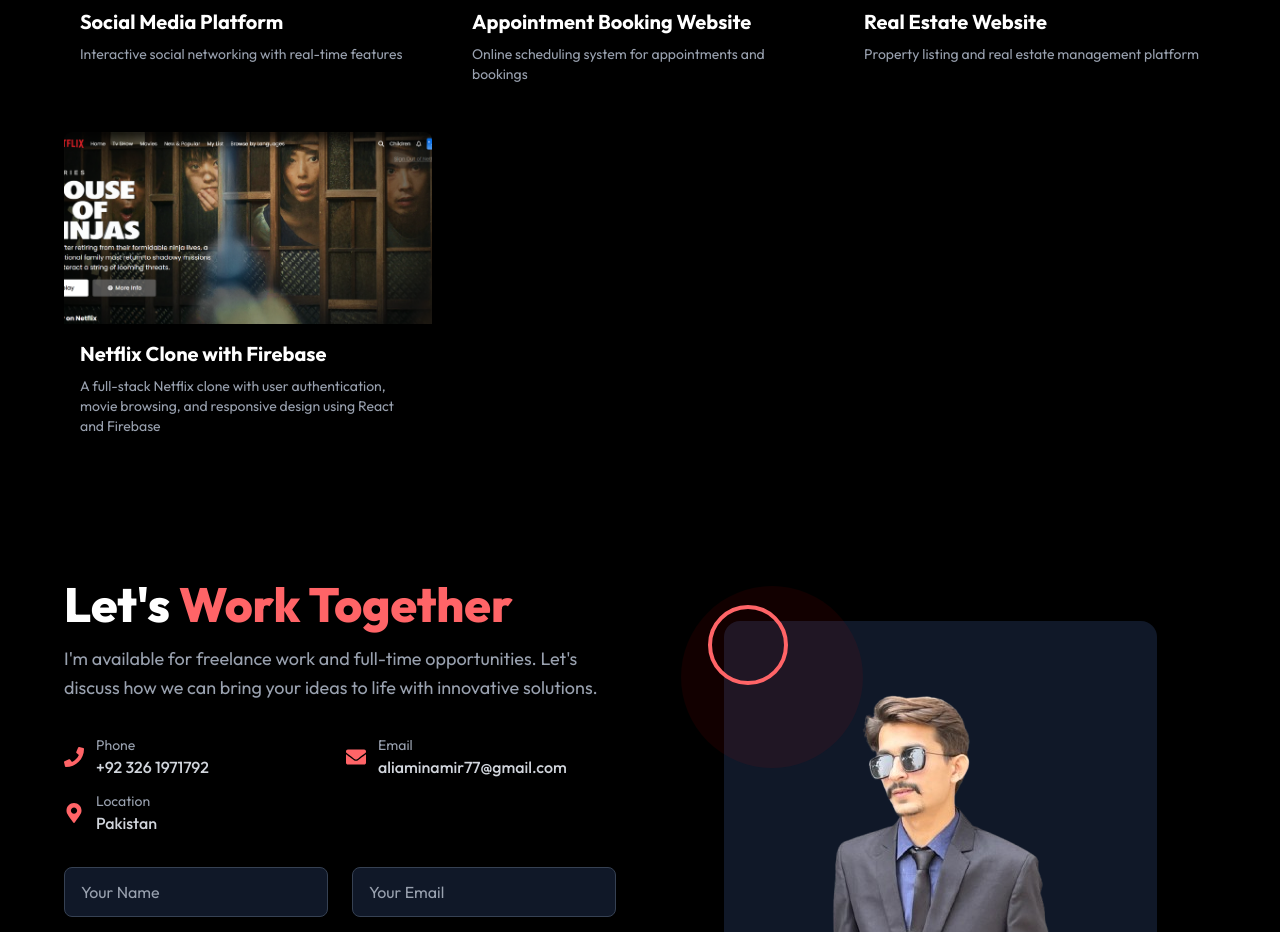
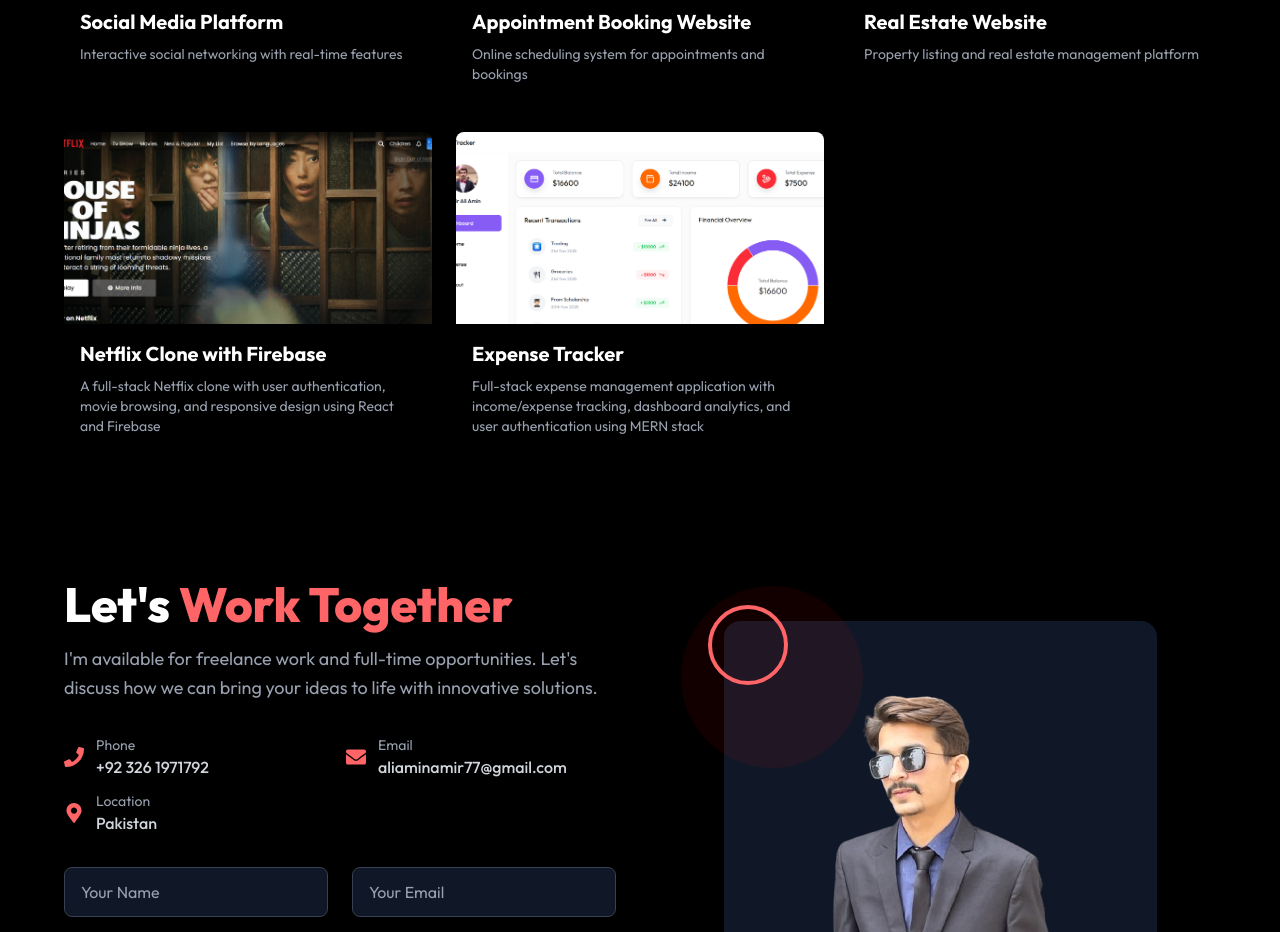
Before and after one commit to AmirAliAmin/Portfolio-Amir-Ali-Amin, a React (Vite) app: page / in a window 1280 px wide. Shown: the part 3480-4412 px from the top of the page. Built offline with nearby package versions, Linux system fonts and the light colour scheme.

Commit message:
add the one more project in portfolio

```diff
--- a/src/pages/Portfolio.jsx
+++ b/src/pages/Portfolio.jsx
@@ -6,10 +6,11 @@ import project4 from "../assets/Project4.png";
 import project5 from "../assets/Project5.png";
 import project6 from "../assets/Project6.png";
 import project7 from "../assets/Project7.png";
+import project8 from "../assets/Project8.png";
 import { FaExternalLinkAlt } from "react-icons/fa";
 
 export default function Portfolio() {
-  const projects = [
+ const projects = [
     {
       id: 1,
       name: "Cuddle Cradle - Kids Cloth Store",
@@ -68,6 +69,15 @@ export default function Portfolio() {
       category: "Entertainment",
       link: "https://netflix-clone-nine-nu-59.vercel.app/",
     },
+    {
+      id: 8,
+      name: "Expense Tracker",
+      image: project8,
+      description:
+        "Full-stack expense management application with income/expense tracking, dashboard analytics, and user authentication using MERN stack",
+      category: "Finance",
+      link: "https://expense-tracker-alpha-virid.vercel.app/login",
+    },
   ];
 
   const handleProjectClick = (link) => {
```
Also changed, not shown: src/assets/Project8.png (added).
